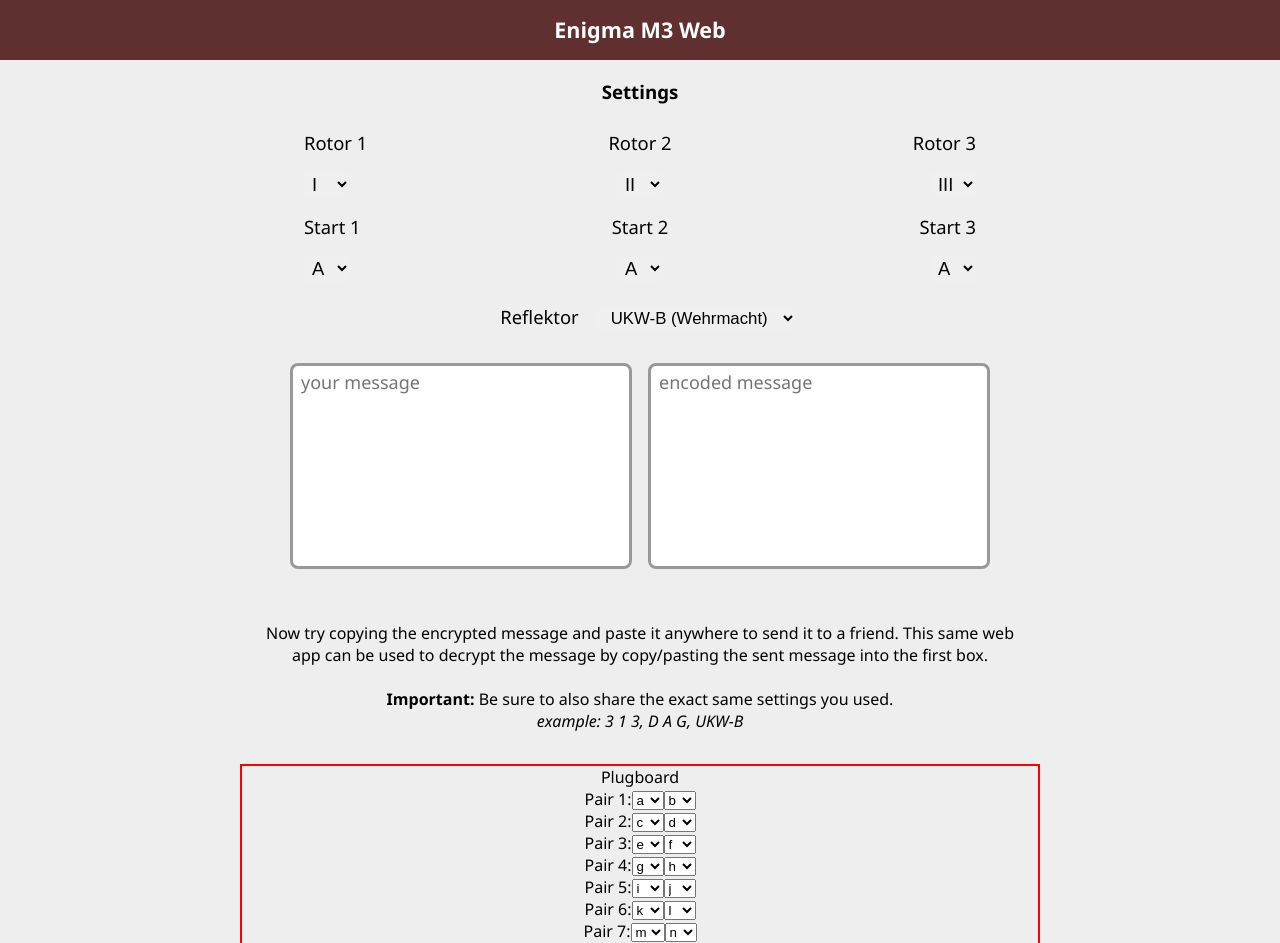
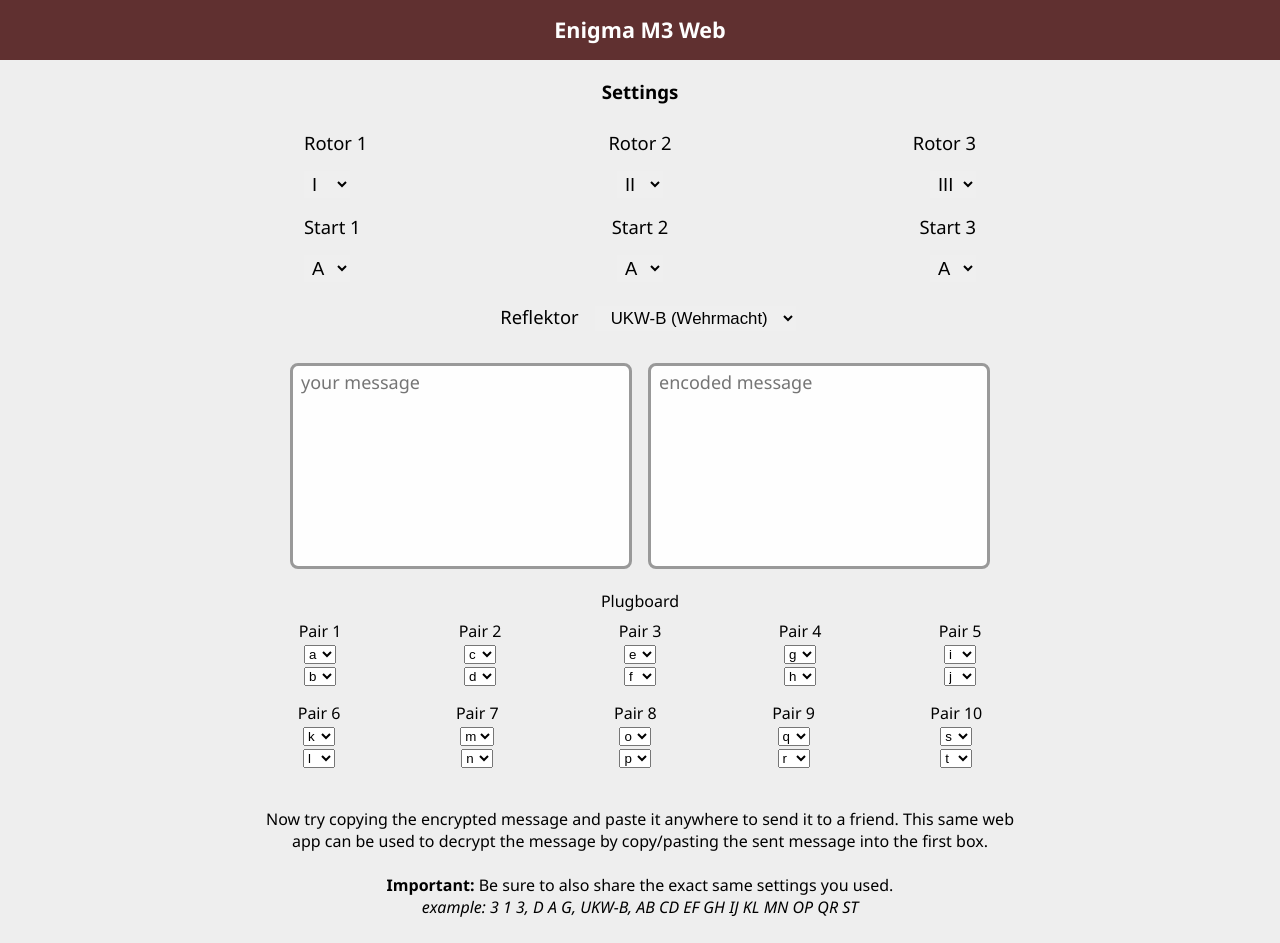
Before and after one commit to mariotee/Enigma-Machine-Web, a React (Create React App) app: page / in a window 1280 px wide. Shown: the top 943 px of the page. Built offline with nearby package versions, Linux system fonts and the light colour scheme.

Commit message:
plugboard done

```diff
--- a/src/components/Instructions/paragraph.js
+++ b/src/components/Instructions/paragraph.js
@@ -8,7 +8,7 @@ export default function() {
       This same web app can be used to decrypt the message by copy/pasting the sent message
       into the first box.<br/><br/>
       <b>Important: </b>Be sure to also share the exact same settings you used.<br/>
-      <i>example: 3 1 3, D A G, UKW-B</i>
+      <i>example: 3 1 3, D A G, UKW-B, AB CD EF GH IJ KL MN OP QR ST</i>
     </p>
   </div>
 }
--- a/src/components/Plugboard/plugboard.js
+++ b/src/components/Plugboard/plugboard.js
@@ -1,61 +1,9 @@
 import React from 'react'
 import styles from './style.js'
 
-export default class Plugboard extends React.Component
-{
-  state = {
-    possible: [
-      'u','v','w','x','y','z'
-    ],
-    choices: [
-      {'a':'b'},
-      {'c':'d'},
-      {'e':'f'},
-      {'g':'h'},
-      {'i':'j'},
-      {'k':'l'},
-      {'m':'n'},
-      {'o':'p'},
-      {'q':'r'},
-      {'s':'t'},
-    ]
-  }
-
-  selectChangeKey = (value, num) => {
-    console.log(this.state.possible)
-    this.setState((prevState) => {
-      let key = Object.keys(prevState.choices[num-1])[0]
-      let pos = prevState.possible
-      pos = pos.filter(x => x !== value)
-      pos.push(key)
-      const val = prevState.choices[num-1][key]
-      const arr = prevState.choices
-      key = value
-      arr[num-1] = { [key]: val }
-      console.log(pos)
-      return {
-        choices: arr,
-        possible: pos,
-      }
-    })
-  }
-
-  selectChangeValue = (value, num) => {
-    this.setState((prevState) => {
-      const val = value
-      const arr = prevState.choices
-      const key = Object.keys(arr[num-1])[0]
-      arr[num-1] = { [key]: val }
-
-      return {
-        choices: arr
-      }
-    })
-  }
-
-  render() {
+export default function(props) {
     const getPossible = () => {
-      return this.state.possible.map((element, index) => {
+      return props.possible.map((element, index) => {
         return <option key={index}>
           {element}
         </option>
@@ -63,31 +11,42 @@ export default class Plugboard extends React.Component
     }
 
     const renderPair = (num, options, value1, value2) => {
-      return <div>
-        Pair {num}:
-        <select onChange={(e) => this.selectChangeKey(e.target.value, num)}>
+      return <div style={styles.pair}>
+        Pair {num}
+        <div>
+          <select value={value1} onChange={(e) => props.onChangeKey(e.target.value, num)}>
             <option>{value1}</option>
             {options}
           </select>
-        <select onChange={(e) => this.selectChangeValue(e.target.value, num)}>
+        </div>
+        <div>
+          <select value={value2} onChange={(e) => props.onChangeValue(e.target.value, num)}>
             <option>{value2}</option>
             {options}
           </select>
         </div>
+      </div>
+    }
+
+    const getKey = (num) => {
+      return Object.keys(props.board[num])[0]
     }
 
     return <div style={styles.root}>
-      Plugboard
-      {renderPair(1, getPossible(), Object.keys(this.state.choices[0])[0], this.state.choices[0][Object.keys(this.state.choices[0])[0]])}
-      {renderPair(2, getPossible(), Object.keys(this.state.choices[1])[0], this.state.choices[1][Object.keys(this.state.choices[1])[0]])}
-      {renderPair(3, getPossible(), Object.keys(this.state.choices[2])[0], this.state.choices[2][Object.keys(this.state.choices[2])[0]])}
-      {renderPair(4, getPossible(), Object.keys(this.state.choices[3])[0], this.state.choices[3][Object.keys(this.state.choices[3])[0]])}
-      {renderPair(5, getPossible(), Object.keys(this.state.choices[4])[0], this.state.choices[4][Object.keys(this.state.choices[4])[0]])}
-      {renderPair(6, getPossible(), Object.keys(this.state.choices[5])[0], this.state.choices[5][Object.keys(this.state.choices[5])[0]])}
-      {renderPair(7, getPossible(), Object.keys(this.state.choices[6])[0], this.state.choices[6][Object.keys(this.state.choices[6])[0]])}
-      {renderPair(8, getPossible(), Object.keys(this.state.choices[7])[0], this.state.choices[7][Object.keys(this.state.choices[7])[0]])}
-      {renderPair(9, getPossible(), Object.keys(this.state.choices[8])[0], this.state.choices[8][Object.keys(this.state.choices[8])[0]])}
-      {renderPair(10, getPossible(), Object.keys(this.state.choices[9])[0], this.state.choices[9][Object.keys(this.state.choices[9])[0]])}
+      <div style={styles.title}>Plugboard</div>
+      <div style={styles.board}>
+        {renderPair(1, getPossible(), getKey(1), props.board[1][getKey(1)])}
+        {renderPair(2, getPossible(), getKey(2), props.board[2][getKey(2)])}
+        {renderPair(3, getPossible(), getKey(3), props.board[3][getKey(3)])}
+        {renderPair(4, getPossible(), getKey(4), props.board[4][getKey(4)])}
+        {renderPair(5, getPossible(), getKey(5), props.board[5][getKey(5)])}
+      </div>
+      <div style={styles.board}>
+        {renderPair(6, getPossible(), getKey(6), props.board[6][getKey(6)])}
+        {renderPair(7, getPossible(), getKey(7), props.board[7][getKey(7)])}
+        {renderPair(8, getPossible(), getKey(8), props.board[8][getKey(8)])}
+        {renderPair(9, getPossible(), getKey(9), props.board[9][getKey(9)])}
+        {renderPair(10, getPossible(), getKey(10), props.board[10][getKey(10)])}
+      </div>
     </div>
 }
-}
--- a/src/components/Plugboard/style.js
+++ b/src/components/Plugboard/style.js
@@ -1,5 +1,14 @@
 export default {
   root: {
-    border: '2px solid red',
+
+  },
+  board: {
+    display: 'flex',
+    justify: 'space-between',
+    margin: '0 auto',
+  },
+  pair: {
+    margin: 'auto',
+    padding: '8px',
   }
 }
--- a/src/containers/App/App.js
+++ b/src/containers/App/App.js
@@ -5,7 +5,6 @@ import MessageArea from 'components/MessageArea'
 import Instructions from 'components/Instructions'
 import Plugboard from 'components/Plugboard'
 import Enigma from 'classes/Enigma'
-import plugboard from 'utils/TestPlugboard.js'
 
 import styles from './style.js'
 
@@ -20,7 +19,20 @@ class App extends React.Component {
     start2: 0,
     start3: 0,
     reflektor: 'B',
-    //plugboard: {},
+    plugboard: [
+      {'sent':'inel'},
+      {'a':'b'},
+      {'c':'d'},
+      {'e':'f'},
+      {'g':'h'},
+      {'i':'j'},
+      {'k':'l'},
+      {'m':'n'},
+      {'o':'p'},
+      {'q':'r'},
+      {'s':'t'},
+    ],
+    possible: ['u','v','w','x','y','z'],
     message: '',
     encoded: '',
   }
@@ -44,10 +56,59 @@ class App extends React.Component {
     })
   }
 
+  plugboardChangeKey = (value, index) => {
+    this.setState((prevState) => {
+      let key = Object.keys(prevState.plugboard[index])[0]
+      const pos = prevState.possible
+      pos[pos.indexOf(value)] = key
+      const val = prevState.plugboard[index][key]
+      const arr = prevState.plugboard
+      key = value
+      arr[index] = { [key]: val }
+
+      return {
+        plugboard: arr,
+        possible: pos,
+        message: '',
+        encoded: '',
+      }
+    })
+  }
+
+  plugboardChangeValue = (value, index) => {
+    this.setState((prevState) => {
+      const arr = prevState.plugboard
+      const key = Object.keys(arr[index])[0]
+      let val = arr[index][key]
+      let pos = prevState.possible
+      pos[pos.indexOf(value)] = val
+      val = value
+      arr[index] = { [key]: val }
+
+      return {
+        plugboard: arr,
+        possible: pos,
+        message: '',
+        encoded: '',
+      }
+    })
+  }
+
   render() {
-    const { rotor1,rotor2,rotor3,start1,start2,start3,reflektor } = this.state;
+    const makePlugboard = (plugboard) => {
+      let board = {};
+      for(const element of plugboard) {
+        const key = Object.keys(element)[0]
+        board[key] = element[key]
+        board[element[key]] = key
+      }
 
-    const crypto = new Enigma(rotor1,rotor2,rotor3,start1,start2,start3,'B',plugboard);
+      return board
+    }
+
+    const { rotor1,rotor2,rotor3,start1,start2,start3,reflektor,plugboard } = this.state;
+    const plugboardInput = makePlugboard(plugboard);
+    const crypto = new Enigma(rotor1,rotor2,rotor3,start1,start2,start3,'B',plugboardInput);
 
     return (
       <div style={styles.root}>
@@ -67,8 +128,13 @@ class App extends React.Component {
             encoded={this.state.encoded}
             crypto={crypto}
           />
+          <Plugboard
+            board={this.state.plugboard}
+            possible={this.state.possible}
+            onChangeKey={this.plugboardChangeKey}
+            onChangeValue={this.plugboardChangeValue}
+          />
           <Instructions/>
-          <Plugboard/>
         </div>
       </div>
     )
```
Lines whose indentation alone changed are shown as unchanged.
